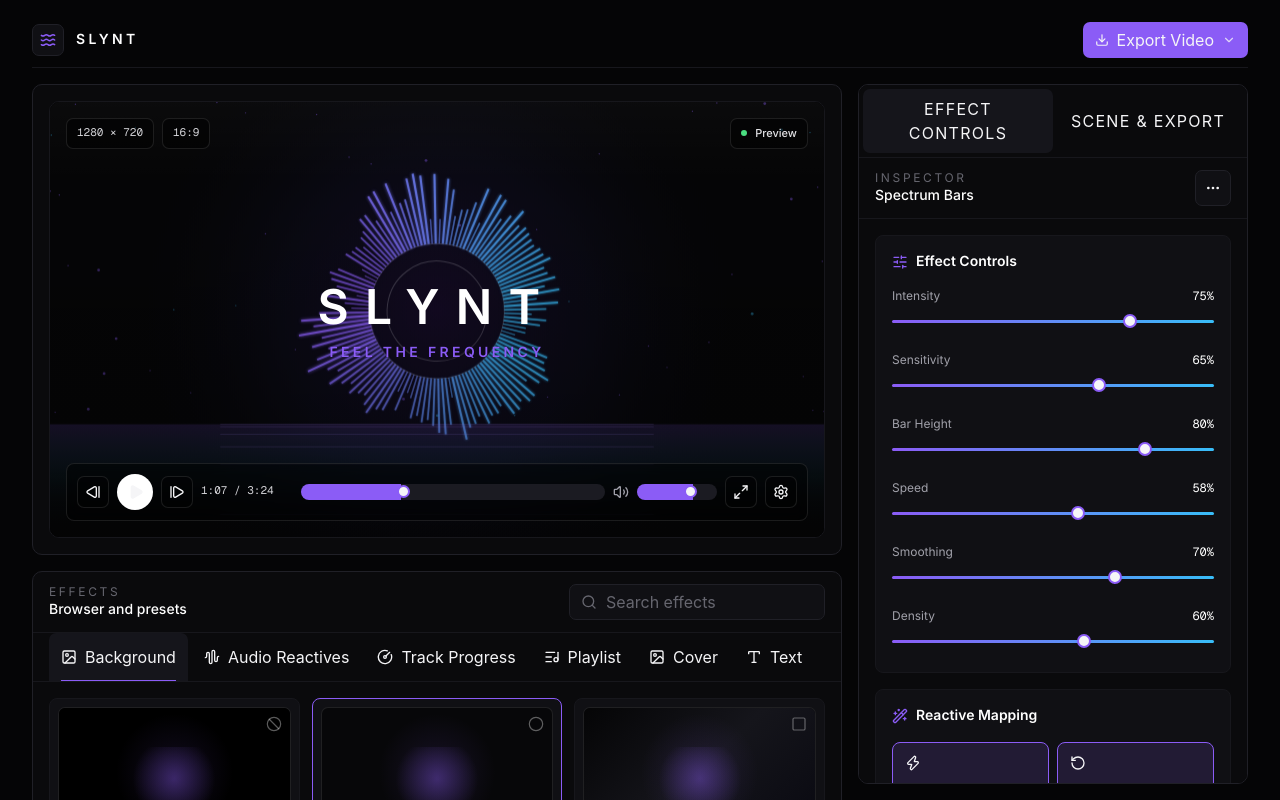
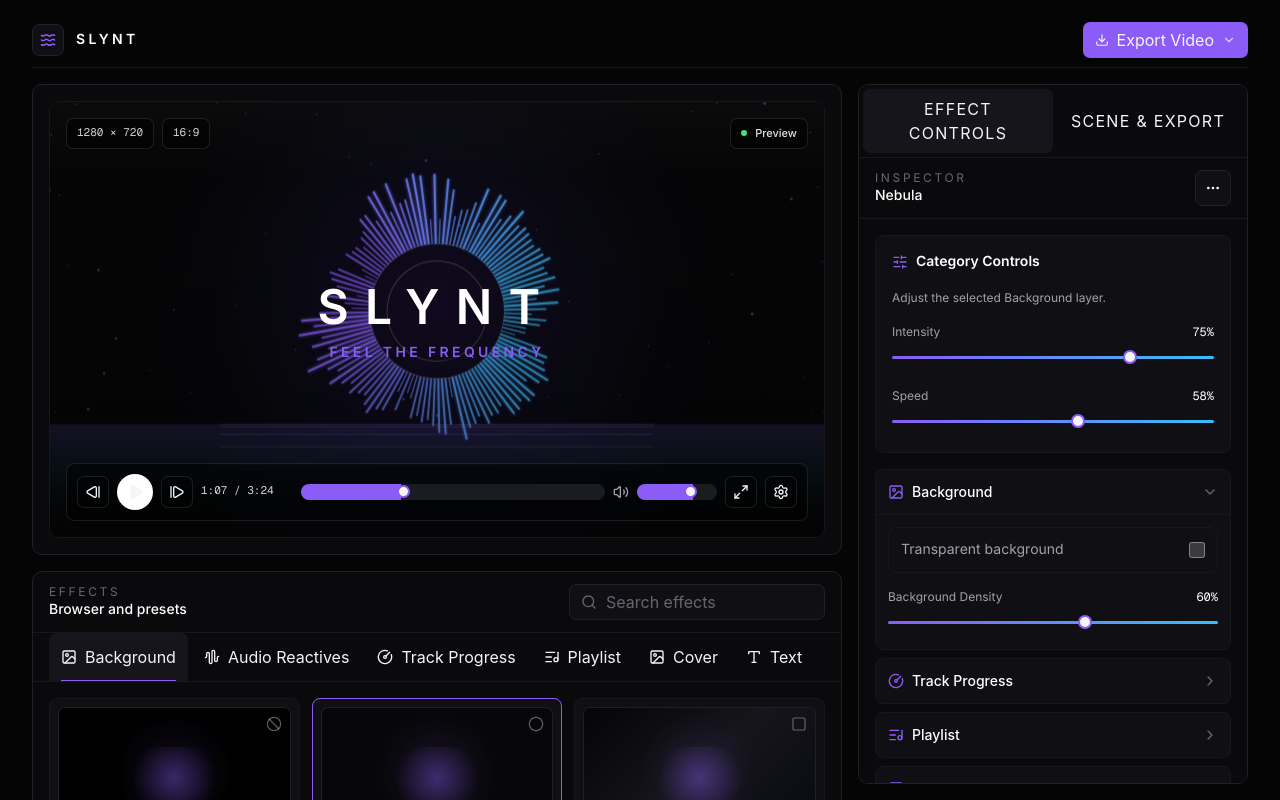
Before and after one commit to Thekindkhosi/slynt, a Next.js app: page / in a window 1280 px wide. Shown: the top 800 px of the page. Built offline with nearby package versions, Linux system fonts and the light colour scheme.

Commit message:
feat: enhance SlyntEditor with effect inspection and update ControlSidebar integration

```diff
--- a/components/slynt/control-sidebar.tsx
+++ b/components/slynt/control-sidebar.tsx
@@ -1,48 +1,108 @@
 "use client";
 
 import {
+  AudioWaveform,
+  ChevronDown,
+  ChevronRight,
   Download,
-  Gauge,
+  Image,
   Layers3,
-  Lock,
+  ListMusic,
+  CircleGauge,
   MoreHorizontal,
   RotateCcw,
   SlidersHorizontal,
-  Wand2,
+  Type,
   Zap,
+  Diamond,
 } from "lucide-react";
-import { useState } from "react";
-import type { ControlValues, Effect, ExportValues, Icon } from "@/types/editor";
+import { useState, type ReactNode } from "react";
+import type {
+  ControlValues,
+  Effect,
+  EffectCategory,
+  ExportValues,
+  Icon,
+} from "@/types/editor";
 import { ControlSection } from "./control-section";
 import { ExportSettings } from "./export-settings";
 import { RangeControl } from "./range-control";
+import { SelectControl } from "./select-control";
 import { ToggleControl } from "./toggle-control";
 import { cn } from "./utils";
 
 type ControlSidebarProps = {
+  activeCategory: EffectCategory;
   effect: Effect;
   controlValues: ControlValues;
   exportValues: ExportValues;
   setControlValues: (values: ControlValues) => void;
   setExportValues: (values: ExportValues) => void;
+  selectedVisualizer: string;
+  setSelectedVisualizer: (id: string) => void;
   setTransparent: (value: boolean) => void;
   transparent: boolean;
 };
 
 type SidebarTabId = "effect" | "scene";
 
+const visualizerTypes: Array<{
+  icon: Icon;
+  id: string;
+  label: string;
+}> = [
+  { icon: AudioWaveform, id: "spectrum-bars", label: "Spectrum Bars" },
+  { icon: CircleGauge, id: "circular-spectrum", label: "Circular" },
+  { icon: RotateCcw, id: "radial-wave", label: "Radial" },
+  { icon: AudioWaveform, id: "waveform", label: "Wave" },
+];
+
+const sectionMeta: Array<{
+  category: Exclude<EffectCategory, "audio-reactives">;
+  icon: Icon;
+  label: string;
+}> = [
+  { category: "background", icon: Image, label: "Background" },
+  { category: "track-progress", icon: CircleGauge, label: "Track Progress" },
+  { category: "playlist", icon: ListMusic, label: "Playlist" },
+  { category: "cover", icon: Image, label: "Cover" },
+  { category: "text", icon: Type, label: "Text" },
+  { category: "logo", icon: Diamond, label: "Logo" },
+];
+
 export function ControlSidebar({
+  activeCategory,
   effect,
   controlValues,
   exportValues,
   setControlValues,
   setExportValues,
+  selectedVisualizer,
+  setSelectedVisualizer,
   setTransparent,
   transparent,
 }: ControlSidebarProps) {
   const [activeTab, setActiveTab] = useState<SidebarTabId>("effect");
+  const [colorStyle, setColorStyle] = useState("Dual Tone");
+  const [colorGradient, setColorGradient] = useState("Violet to Cyan");
+  const [openSections, setOpenSections] = useState<Record<EffectCategory, boolean>>({
+    background: true,
+    "audio-reactives": false,
+    "track-progress": false,
+    playlist: false,
+    cover: false,
+    text: false,
+    logo: false,
+  });
+
   const updateValue = (key: keyof ControlValues, value: number | boolean) => {
     setControlValues({ ...controlValues, [key]: value });
+  };
+  const toggleSection = (category: EffectCategory) => {
+    setOpenSections((current) => ({
+      ...current,
+      [category]: !current[category],
+    }));
   };
 
   return (
@@ -73,66 +133,72 @@
       <div className="flex-1 space-y-4 p-4">
         {activeTab === "effect" ? (
           <>
-            <ControlSection icon={SlidersHorizontal} title="Effect Controls">
+            {activeCategory === "audio-reactives" ? (
+              <AudioReactiveControls
+                colorGradient={colorGradient}
+                colorStyle={colorStyle}
+                controlValues={controlValues}
+                selectedVisualizer={selectedVisualizer}
+                setColorGradient={setColorGradient}
+                setColorStyle={setColorStyle}
+                setSelectedVisualizer={setSelectedVisualizer}
+                updateValue={updateValue}
+              />
+            ) : (
+              <ControlSection icon={SlidersHorizontal} title="Category Controls">
+                <p className="mb-4 text-xs leading-5 text-[var(--text-secondary)]">
+                  Adjust the selected {categoryLabel(activeCategory)} layer.
+                </p>
                 <RangeControl
                   label="Intensity"
                   onChange={(value) => updateValue("intensity", value)}
                   value={controlValues.intensity}
                 />
                 <RangeControl
-                label="Sensitivity"
-                onChange={(value) => updateValue("sensitivity", value)}
-                value={controlValues.sensitivity}
-              />
-              <RangeControl
-                label="Bar Height"
-                onChange={(value) => updateValue("barHeight", value)}
-                value={controlValues.barHeight}
-              />
-              <RangeControl
                   label="Speed"
                   onChange={(value) => updateValue("speed", value)}
                   value={controlValues.speed}
                 />
+              </ControlSection>
+            )}
+
+            <div className="space-y-2">
+              {sectionMeta.map((section) => (
+                <CollapsibleSection
+                  icon={section.icon}
+                  key={section.category}
+                  label={section.label}
+                  onToggle={() => toggleSection(section.category)}
+                  open={openSections[section.category]}
+                >
+                  {section.category === "background" ? (
+                    <div className="space-y-4">
+                      <label className="flex items-center justify-between rounded-[8px] border border-[var(--border-subtle)] bg-[var(--surface-secondary)] px-3 py-3 text-sm text-[var(--text-secondary)]">
+                        Transparent background
+                        <input
+                          checked={transparent}
+                          className="h-4 w-4 accent-[var(--accent)]"
+                          onChange={(event) =>
+                            setTransparent(event.target.checked)
+                          }
+                          type="checkbox"
+                        />
+                      </label>
                       <RangeControl
-                label="Smoothing"
-                onChange={(value) => updateValue("smoothing", value)}
-                value={controlValues.smoothing}
-              />
-              <RangeControl
-                label="Density"
+                        label="Background Density"
                         onChange={(value) => updateValue("density", value)}
                         value={controlValues.density}
                       />
-            </ControlSection>
-
-            <ControlSection icon={Wand2} title="Reactive Mapping">
-              <div className="grid grid-cols-2 gap-2">
-                <ToggleControl active icon={Zap} label="Beat sync" />
-                <ToggleControl
-                  active={controlValues.glowEnabled}
-                  icon={RotateCcw}
-                  label="Glow"
-                  onClick={() =>
-                    updateValue("glowEnabled", !controlValues.glowEnabled)
-                  }
-                />
-                <ToggleControl active icon={Gauge} label="Peak hold" />
-                <ToggleControl icon={Lock} label="Lock seed" />
                     </div>
-              <div className="mt-4">
-                <RangeControl
-                  label="Glow Intensity"
-                  onChange={(value) => updateValue("glowIntensity", value)}
-                  value={controlValues.glowIntensity}
-                />
-                <RangeControl
-                  label="Glow Blur"
-                  onChange={(value) => updateValue("glowBlur", value)}
-                  value={controlValues.glowBlur}
-                />
+                  ) : (
+                    <p className="text-xs leading-5 text-[var(--text-muted)]">
+                      {section.label} layer settings will appear here when that
+                      layer is selected.
+                    </p>
+                  )}
+                </CollapsibleSection>
+              ))}
             </div>
-            </ControlSection>
           </>
         ) : (
           <>
@@ -177,6 +243,184 @@
   );
 }
 
+function AudioReactiveControls({
+  colorGradient,
+  colorStyle,
+  controlValues,
+  selectedVisualizer,
+  setColorGradient,
+  setColorStyle,
+  setSelectedVisualizer,
+  updateValue,
+}: {
+  colorGradient: string;
+  colorStyle: string;
+  controlValues: ControlValues;
+  selectedVisualizer: string;
+  setColorGradient: (value: string) => void;
+  setColorStyle: (value: string) => void;
+  setSelectedVisualizer: (id: string) => void;
+  updateValue: (key: keyof ControlValues, value: number | boolean) => void;
+}) {
+  return (
+    <ControlSection icon={AudioWaveform} title="AUDIO REACTIVES">
+      <div className="mb-4">
+        <p className="mb-2 text-xs text-[var(--text-muted)]">
+          Visualizer type
+        </p>
+        <div className="grid grid-cols-2 gap-2">
+          {visualizerTypes.map((type) => (
+            <VisualizerTypeButton
+              active={selectedVisualizer === type.id}
+              icon={type.icon}
+              key={type.id}
+              label={type.label}
+              onClick={() => setSelectedVisualizer(type.id)}
+            />
+          ))}
+        </div>
+      </div>
+
+      <RangeControl
+        label="Intensity"
+        onChange={(value) => updateValue("intensity", value)}
+        value={controlValues.intensity}
+      />
+      <RangeControl
+        label="Sensitivity"
+        onChange={(value) => updateValue("sensitivity", value)}
+        value={controlValues.sensitivity}
+      />
+      <RangeControl
+        label="Bar Height"
+        onChange={(value) => updateValue("barHeight", value)}
+        value={controlValues.barHeight}
+      />
+      <RangeControl
+        label="Speed"
+        onChange={(value) => updateValue("speed", value)}
+        value={controlValues.speed}
+      />
+      <RangeControl
+        label="Smoothing"
+        onChange={(value) => updateValue("smoothing", value)}
+        value={controlValues.smoothing}
+      />
+      <RangeControl
+        label="Density"
+        onChange={(value) => updateValue("density", value)}
+        value={controlValues.density}
+      />
+
+      <div className="mt-4 grid gap-3">
+        <SelectControl
+          label="Color Style"
+          onChange={setColorStyle}
+          options={["Dual Tone", "Mono Violet", "Cool Cyan", "Soft White"]}
+          value={colorStyle}
+        />
+        <SelectControl
+          label="Color Gradient"
+          onChange={setColorGradient}
+          options={["Violet to Cyan", "Indigo to Violet", "Cyan to White"]}
+          value={colorGradient}
+        />
+      </div>
+
+      <div className="mt-4">
+        <ToggleControl
+          active={controlValues.glowEnabled}
+          icon={Zap}
+          label="Glow"
+          onClick={() => updateValue("glowEnabled", !controlValues.glowEnabled)}
+        />
+      </div>
+      <div className="mt-4">
+        <RangeControl
+          label="Glow Intensity"
+          onChange={(value) => updateValue("glowIntensity", value)}
+          value={controlValues.glowIntensity}
+        />
+        <RangeControl
+          label="Glow Blur"
+          onChange={(value) => updateValue("glowBlur", value)}
+          value={controlValues.glowBlur}
+        />
+      </div>
+    </ControlSection>
+  );
+}
+
+function VisualizerTypeButton({
+  active,
+  icon: IconComponent,
+  label,
+  onClick,
+}: {
+  active: boolean;
+  icon: Icon;
+  label: string;
+  onClick: () => void;
+}) {
+  return (
+    <button
+      className={cn(
+        "flex min-h-16 flex-col items-start justify-between rounded-[8px] border p-3 text-left text-xs transition",
+        active
+          ? "border-[var(--accent)] bg-[var(--accent-soft)] text-white"
+          : "border-[var(--border)] text-[var(--text-secondary)] hover:text-white",
+      )}
+      onClick={onClick}
+      type="button"
+    >
+      <IconComponent className="h-4 w-4" />
+      {label}
+    </button>
+  );
+}
+
+function CollapsibleSection({
+  children,
+  icon: IconComponent,
+  label,
+  onToggle,
+  open,
+}: {
+  children: ReactNode;
+  icon: Icon;
+  label: string;
+  onToggle: () => void;
+  open: boolean;
+}) {
+  return (
+    <section className="rounded-[8px] border border-[var(--border-subtle)] bg-[var(--surface-secondary)]">
+      <button
+        className="flex w-full items-center justify-between gap-3 px-3 py-3 text-left"
+        onClick={onToggle}
+        type="button"
+      >
+        <span className="flex items-center gap-2 text-sm font-medium text-white">
+          <IconComponent className="h-4 w-4 text-[var(--accent)]" />
+          {label}
+        </span>
+        {open ? (
+          <ChevronDown className="h-4 w-4 text-[var(--text-muted)]" />
+        ) : (
+          <ChevronRight className="h-4 w-4 text-[var(--text-muted)]" />
+        )}
+      </button>
+      {open ? <div className="border-t border-[var(--border-subtle)] p-3">{children}</div> : null}
+    </section>
+  );
+}
+
+function categoryLabel(category: EffectCategory) {
+  return category
+    .split("-")
+    .map((word) => word.charAt(0).toUpperCase() + word.slice(1))
+    .join(" ");
+}
+
 function SidebarTab({
   active,
   label,
--- a/components/slynt/slynt-editor.tsx
+++ b/components/slynt/slynt-editor.tsx
@@ -52,6 +52,13 @@
     [selectedVisualizer],
   );
 
+  const inspectedEffect = useMemo(
+    () =>
+      effects.find((effect) => effect.id === selectedByCategory[activeCategory]) ??
+      selectedEffect,
+    [activeCategory, selectedByCategory, selectedEffect],
+  );
+
   const filteredEffects = useMemo(
     () => effects.filter((effect) => effect.category === activeCategory),
     [activeCategory],
@@ -101,11 +108,20 @@
           </div>
 
           <ControlSidebar
+            activeCategory={activeCategory}
             controlValues={controlValues}
-            effect={selectedEffect}
+            effect={inspectedEffect}
             exportValues={exportValues}
             setControlValues={setControlValues}
             setExportValues={setExportValues}
+            selectedVisualizer={selectedVisualizer}
+            setSelectedVisualizer={(id) => {
+              setSelectedVisualizer(id);
+              setSelectedByCategory((current) => ({
+                ...current,
+                "audio-reactives": id,
+              }));
+            }}
             setTransparent={setTransparent}
             transparent={transparent}
           />
```
Lines whose indentation alone changed are shown as unchanged.
